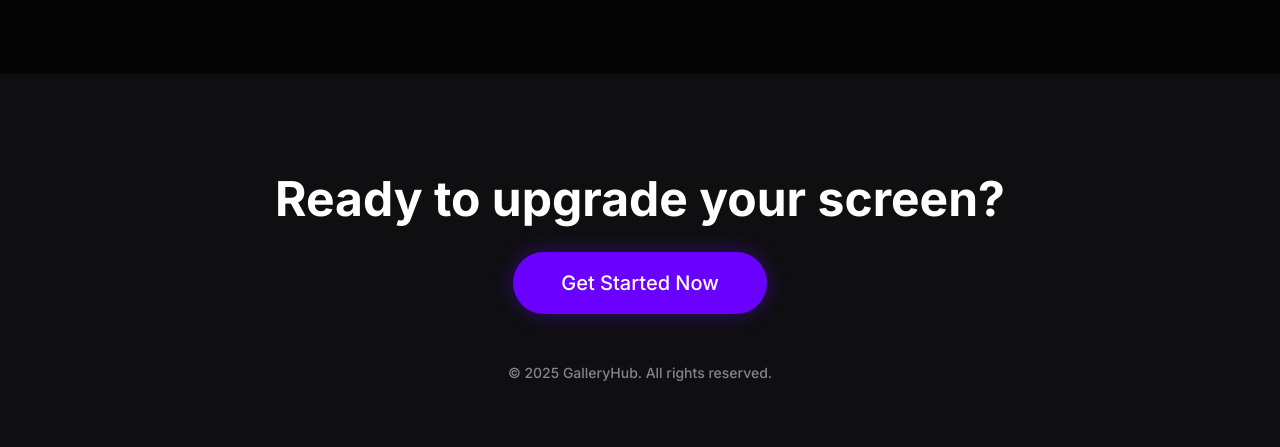
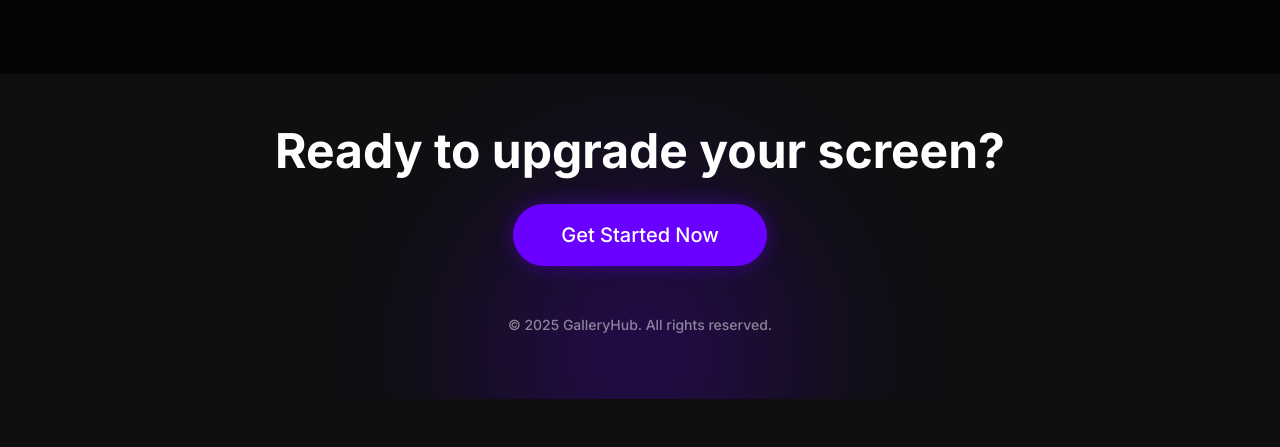
Before and after one commit to Ohzzy90/galleryhubweb, a website built with Vite: page index.html in a window 1280 px wide. Shown: the part 2028-2475 px from the top of the page. After the commit the page ends 2427 px from the top, so only its background shows below. Built offline with nearby package versions, Linux system fonts and the light colour scheme.

Commit message:
footer fix

```diff
--- a/index.html
+++ b/index.html
@@ -125,7 +125,7 @@
             </div>
             </div>
 
-    <footer id="download" class="text-center py-5 position-relative overflow-hidden mt-5 mt-md-0>
+    <footer id="download" class="text-center py-5 position-relative overflow-hidden mt-5 mt-md-0">
         <div class="glow-bg-blob blob-2"></div>
         <div class="container position-relative z-1">
             <h2 class="display-5 fw-bold mb-4">Ready to upgrade your screen?</h2>
```
